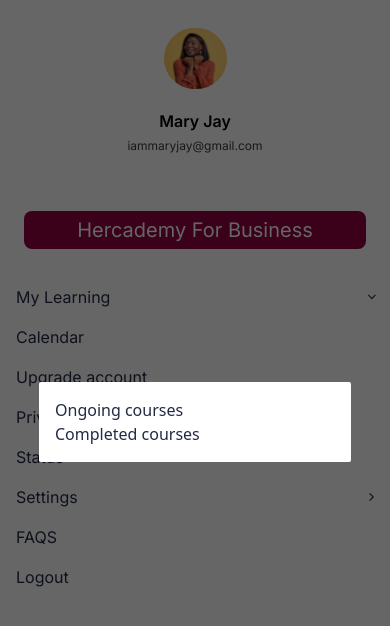
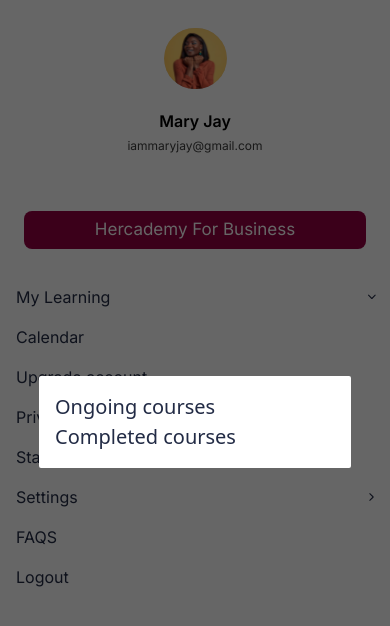
Before and after one commit to opulencedeveloper/hercademy, a Next.js app: page /profile in a window 390 px wide. Both pictures are taken after a click on the button "My Learning". Shown: the top 626 px of the page. Built offline with nearby package versions, Linux system fonts and the light colour scheme.

Commit message:
more update 10

```diff
--- a/components/profile/Settings.js
+++ b/components/profile/Settings.js
@@ -30,12 +30,12 @@
   };
 
   return (
-    <div className="rounded-[2px] absolute top-1/2 left-1/2 transform -translate-y-1/2 -translate-x-1/2 space-y-2 py-4 px-4 bg-white text-[16px] md:text-[28px]">
+    <div className="rounded-[2px] absolute top-1/2 left-1/2 transform -translate-y-1/2 -translate-x-1/2 space-y-2 py-4 px-4 bg-white text-[20px] md:text-[28px]">
       <div className="animateSlideUp w-full h-full"><p className="text-primary1 cursor-pointer">Language</p>
       <div className="relative text-primary1 cursor-pointer">
         <button onClick={showAppearanceToggle}>Appearance</button>
         {showAppearance && (
-          <div className="animateSlideDown rounded-[2px] absolute top-12 space-y-2 py-2 px-6 bg-white text-[16px] md:top-16 md:text-[28px]">
+          <div className="animateSlideDown rounded-[2px] absolute top-12 space-y-2 py-2 px-6 bg-white text-[20px] md:top-16 md:text-[28px]">
             <button
               onClick={() => {
                 showAppearanceToggle();
--- a/pages/profile/index.js
+++ b/pages/profile/index.js
@@ -59,7 +59,7 @@
     <div className="overflow-y-auto "><section className="relative max-w-[40rem] h-screen mx-auto pt-7 ">
       {showCourses && (
         <Portal togglePortalHandler={toggleCoursesHandler}>
-          <div className="rounded-[2px]  absolute w-[80%] top-1/2 left-1/2 transform -translate-y-1/2 -translate-x-1/2 space-y-2 py-4 px-4 bg-white text-[16px] md:w-max md:text-[28px]">
+          <div className="rounded-[2px]  absolute w-[80%] top-1/2 left-1/2 transform -translate-y-1/2 -translate-x-1/2 space-y-2 py-4 px-4 bg-white text-[20px] md:w-max md:text-[28px]">
             <div className="animateSlideUp w-full h-full"><p className="text-primary1 cursor-pointer">Ongoing courses</p>
             <p className="text-primary1 cursor-pointer">Completed courses</p></div>
           </div>
@@ -84,7 +84,7 @@
         </div>
         <p className="font-semibold text-[16px] md:text-[24px]">Mary Jay</p>
         <p className="text-[12px] text-secondary mt-1 md:text-[14px]">iammaryjay@gmail.com</p>
-        <button className="h-[38px] w-full mt-14 mx-auto rounded-[8px] text-[20px] text-white bg-primary md:h-[48px] md:text-[24px]">
+        <button className="h-[38px] w-full mt-14 mx-auto rounded-[8px] text-[17px] text-white bg-primary md:h-[48px] md:text-[24px]">
           Hercademy For Business
         </button>{" "}
       </div>
```
